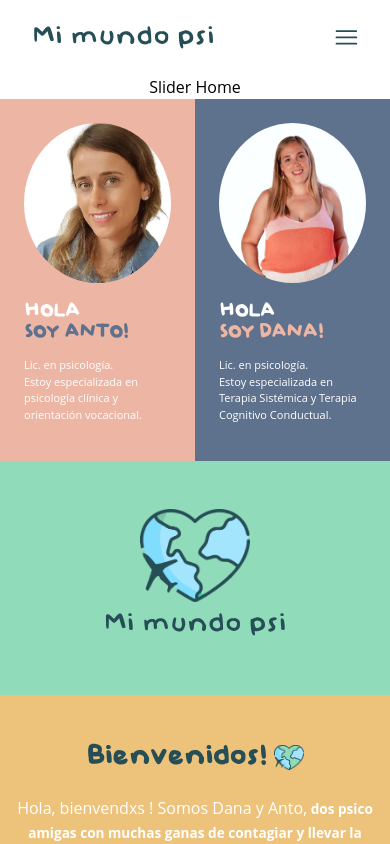
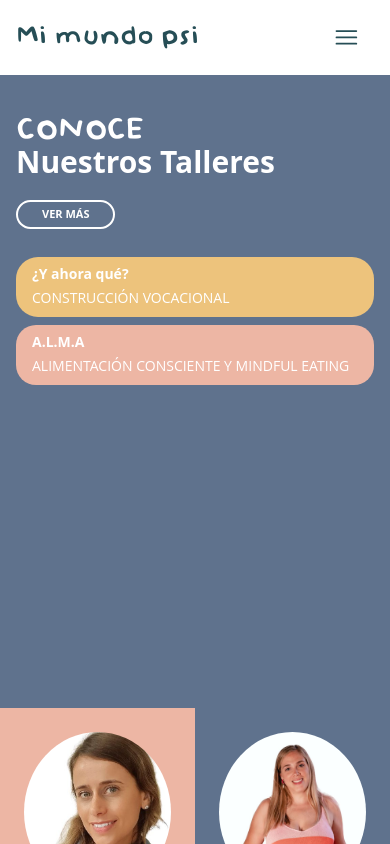
Before and after one commit to maufernandezdev/mi-mundo-psi, a Next.js app: page / in a window 390 px wide. Shown: the top 844 px of the page. Built offline with nearby package versions, Linux system fonts and the light colour scheme.

Commit message:
carousel v1 - mobile version

```diff
--- a/package.json
+++ b/package.json
@@ -16,9 +16,12 @@
     "react": "18.2.0",
     "react-dom": "18.2.0",
     "react-icons": "^4.9.0",
+    "react-slick": "^0.29.0",
+    "slick-carousel": "^1.8.1",
     "typescript": "5.1.3"
   },
   "devDependencies": {
+    "@types/react-slick": "^0.23.10",
     "autoprefixer": "^10.4.14",
     "postcss": "^8.4.27",
     "tailwindcss": "^3.3.3"
--- a/src/app/globals.css
+++ b/src/app/globals.css
@@ -91,7 +91,7 @@ nav {
 
 @media only screen and (max-width: 1024px) {
   header {
-    padding: 0 1.5rem 0 2rem;
+    padding: 0 1.5rem 0 1rem;
   }
   header .nav-btn {
     /* visibility: visible; */
--- a/src/app/page.tsx
+++ b/src/app/page.tsx
@@ -3,11 +3,12 @@ import { FrontSection } from "@/sections/front-section/FrontSection";
 import { PresentationSection } from "@/sections/presentation/Presentation";
 import { Workshops } from "@/sections/workshops/Workshops";
 import { Blog } from "@/sections/blog/Blog";
+import { SliderHome } from "@/sections/slider-home/Slider";
 
 export default function Home() {
   return (
     <main className={styles.main}>
-      <h1 className="text-center w-full">Slider Home</h1>
+      <SliderHome></SliderHome>
       <FrontSection></FrontSection>
       <PresentationSection></PresentationSection>
       <Workshops></Workshops>
--- a/src/sections/blog/Blog.module.css
+++ b/src/sections/blog/Blog.module.css
@@ -1,37 +1,24 @@
 .container {
   text-align: center;
   background-color: #edc37c;
-  display: flex;
-  justify-content: center;
-  flex-wrap: wrap;
-  padding: 3rem 1rem;
+  padding: 3rem 0rem;
 }
 
-.container .titleContainer {
-  display: flex;
-  justify-content: flex-start;
-  width: 100%;
-  margin-bottom: 2rem;
-}
-
-.container .titleContainer h2 {
+.container h2 {
   font-family: var(--fontBabyDoll);
   font-size: 30px;
 }
 
-.container .titleContainer .label {
-  background-color: #a4e5fe;
-  color: #fff;
-  border-radius: 15px;
-}
+/* [2023-08-20] - card */
 
 .card {
   background-color: #fff;
   border-radius: 14px;
   width: 230px;
-  /* padding: 0.75rem; */
-  margin-bottom: 1rem;
+  padding-bottom: 0.75rem;
+  margin-bottom: 1.5rem;
 }
+
 .card .imgContainer {
   padding: 0.85rem;
 }
--- a/src/sections/header/Header.tsx
+++ b/src/sections/header/Header.tsx
@@ -11,9 +11,9 @@ export default function header() {
     navRef.current?.classList.toggle("responsive_nav");
   };
   return (
-    <header className="max-w-[1024px] m-auto">
+    <header className="max-w-[1024px] m-auto z-50">
       <h3>Mi mundo psi</h3>
-      <nav ref={navRef}>
+      <nav ref={navRef} className="z-50">
         <a href="/#">Home</a>
         <a href="/#">Talleres</a>
         <a href="/#">Blog</a>
--- /dev/null
+++ b/src/sections/slider-home/Slider.tsx
@@ -0,0 +1,144 @@
+"use client";
+
+import React from "react";
+import ReactSlider from "react-slick";
+import Link from "next/link";
+
+import "slick-carousel/slick/slick.css";
+import "slick-carousel/slick/slick-theme.css";
+
+export function SliderHome() {
+  return (
+    <div>
+      <ReactSlider
+        autoplay
+        autoplaySpeed={5000}
+        infinite={false}
+        // dots
+        responsive={[{ breakpoint: 640, settings: { dots: false } }]}
+        className="z-10"
+      >
+        {/* First slide */}
+        <div className="text-primary-blue py-10 bg-grey px-4 h-[75vh]">
+          <div className="text-[13px]">
+            <h2 className="font-baby-doll text-left text-4xl mb-2">
+              BIENVENIDOS
+            </h2>
+            <p className="">
+              Somos dos <span className="font-bold">psico amigas</span> con
+              muchas ganas de contagiar y llevar la psicología a cada persona y
+              rincón de este mundo
+            </p>
+            <br />
+            <p className="font-sans">
+              Creamos y pensamos Mi mundo psi para compartirles talleres,
+              cursos, recursos terapéuticos, notas y reflexiones para que puedas
+              comenzar tu proceso autoconocimiento cómo, cuándo y desde donde
+              quieras.
+            </p>
+            <br />
+            <p>
+              Además, si te animas podes comenzar el cambio con nosotras, a
+              través de sesiones online!
+            </p>
+            <button className="my-4 rounded-[20px] border-2 border-primary-blue px-6 py-1 uppercase font-bold text-[11px]">
+              ver más
+            </button>
+          </div>
+          <div className="flex flex-wrap mt-4 text-white">
+            <Link
+              href=""
+              className="w-3/4 mb-4 bg-orange rounded-lg px-2 py-1 font-bold"
+            >
+              Presentación
+            </Link>
+            <Link
+              href=""
+              className="w-3/4 mb-4 bg-pink rounded-lg px-2 py-1 font-bold"
+            >
+              Talleres y Workshops{" "}
+            </Link>
+            <Link
+              href=""
+              className="w-3/4 mb-4 bg-blue-grey rounded-lg px-2 py-1 font-bold"
+            >
+              Blog
+            </Link>
+            <Link
+              href=""
+              className="w-3/4 mb-4 bg-primary-sky-blue rounded-lg px-2 py-1 font-bold"
+            >
+              Tienda
+            </Link>
+            <Link
+              href=""
+              className="w-3/4 mb-4 bg-primary-grey rounded-lg px-2 py-1 font-bold"
+            >
+              Contacto
+            </Link>
+          </div>
+        </div>
+
+        {/* Second slide */}
+        <div className="bg-blue-grey text-white h-[75vh] py-12 px-4">
+          <div className="">
+            <div className="w-full">
+              <h2 className="font-baby-doll text-4xl leading-4">CONOCE</h2>
+              <h3 className="text-[30px] font-bold">Nuestros Talleres</h3>
+              <button className="my-4 rounded-[20px] border-2 border-white px-6 py-1 uppercase font-bold text-[11px]">
+                ver más
+              </button>
+            </div>
+            <div className="flex flex-wrap mt-3">
+              <div className="w-full bg-orange rounded-[22px] px-4 py-1 h-[60px] mb-2">
+                <Link href="" className="text-[14px] font-bold">
+                  ¿Y ahora qué?
+                </Link>
+                <br />
+                <Link href="" className="text-[14px]">
+                  CONSTRUCCIÓN VOCACIONAL
+                </Link>
+              </div>
+              <div className="w-full bg-pink rounded-[20px] px-4 py-1 h-[60px]">
+                <Link href="" className="text-[14px] font-bold">
+                  A.L.M.A
+                </Link>
+                <br />
+                <Link href="" className="text-[14px]">
+                  ALIMENTACIÓN CONSCIENTE Y MINDFUL EATING
+                </Link>
+              </div>
+            </div>
+          </div>
+        </div>
+
+        {/* Third slide */}
+        <div className=" h-[75vh] bg-primary-sky-blue text-white  py-12 px-4">
+          <h3 className="text-[28px] font-semibold text-center">SOMOS 2</h3>
+          <h2 className="font-baby-doll text-4xl leading-4 text-center font-semibold">
+            PSICO AMIGAS
+          </h2>
+          <p className="bg-pink py-2 px-4 mt-8 rounded-[40px] font-semibold max-w-[275px] text-center mx-auto">
+            Con muchas ganas de contagiar y llevar la psicología a cada persona
+            y rincón <br /> de este mundo.
+          </p>
+        </div>
+
+        {/* Last slide */}
+        <div className="h-[75vh] bg-grey text-white py-12 px-4">
+          <div className="h-full flex flex-col justify-center">
+            <h2 className="text-primary-blue font-baby-doll text-4xl leading-3 text-center font-semibold">
+              EL CAMBIO
+            </h2>
+            <h3 className="text-primary-blue text-[28px] font-semibold text-center">
+              que buscas,
+            </h3>
+            <h3 className="text-pink text-[28px] font-semibold leading-4 text-center">
+              donde estés.
+            </h3>
+          </div>
+        </div>
+      </ReactSlider>
+    </div>
+  );
+}
--- a/tailwind.config.js
+++ b/tailwind.config.js
@@ -21,9 +21,11 @@ module.exports = {
       "blue-grey": "#5f728d",
       "sky-green": "#7cbab5",
       "primary-grey": "#9ec9ac",
+      grey: "#efefef",
     },
     fontFamily: {
       sans: ["Open Sans", "sans-serif"],
+      "baby-doll": ["Baby Doll"],
     },
     extend: {},
   },
```
Also changed, not shown: src/sections/blog/Blog.tsx (+6 -2 lines), src/sections/blog/Card.tsx (+33 -13 lines), src/sections/presentation/Presentation.tsx (+27 -18 lines), 1 other file (tests, documents, lock files or other folders).
